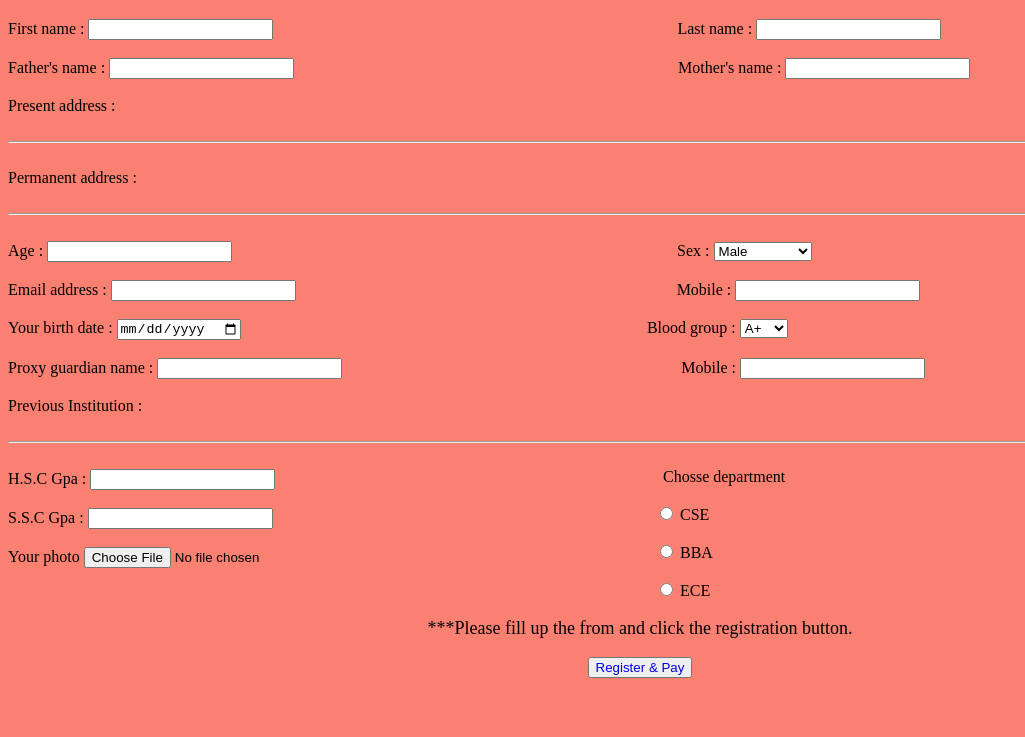
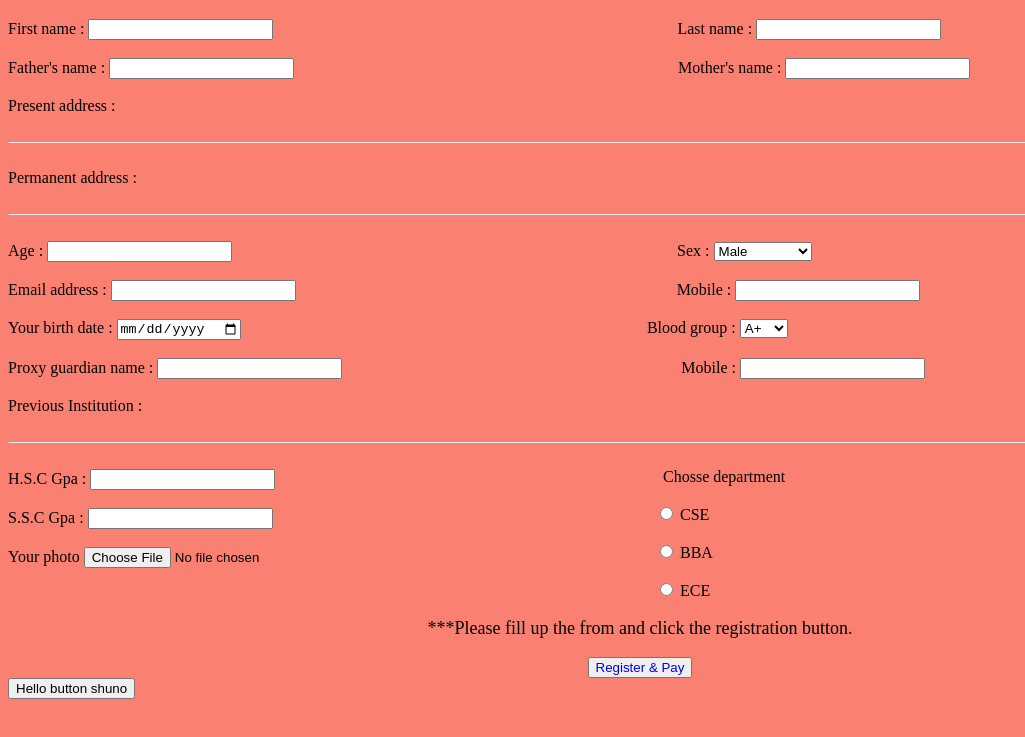
Before and after one commit to SakibAhsan7/Admission-form, a plain HTML site: page index.html in a window 1280 px wide. Shown: the part 61-798 px from the top of the page, without its empty margins (0-1025 px from the left). Drawn offline with Linux system fonts and the light colour scheme.

Commit message:
make changes

```diff
--- a/index.html
+++ b/index.html
@@ -79,6 +79,6 @@
 
         <button style="margin: 0 auto; display: block;" ><a style="text-decoration: none;" href="index2.html">Register & Pay</a></button>
     </form>
-
+   <button>Hello button shuno</button>
 </body>
 </html>
```
